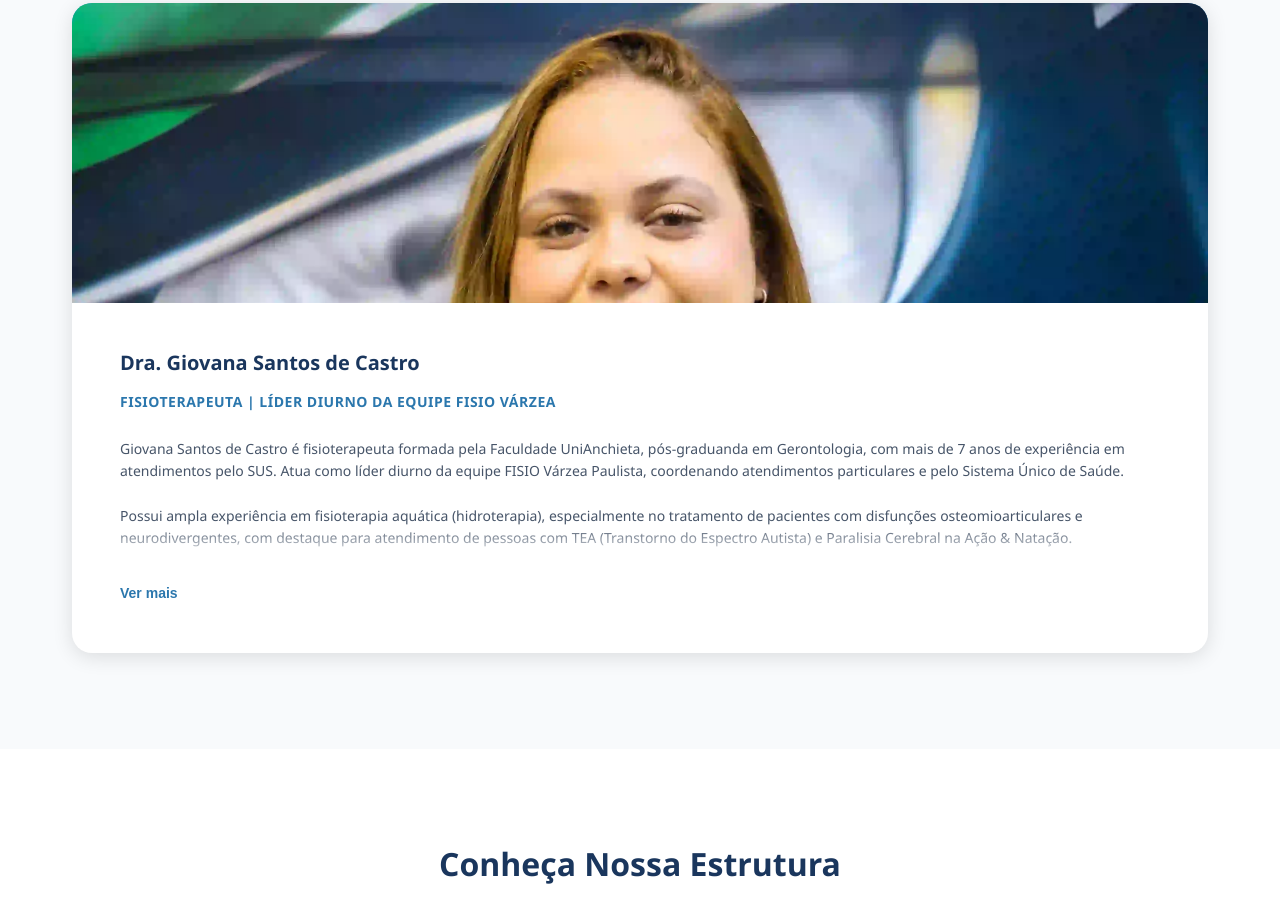
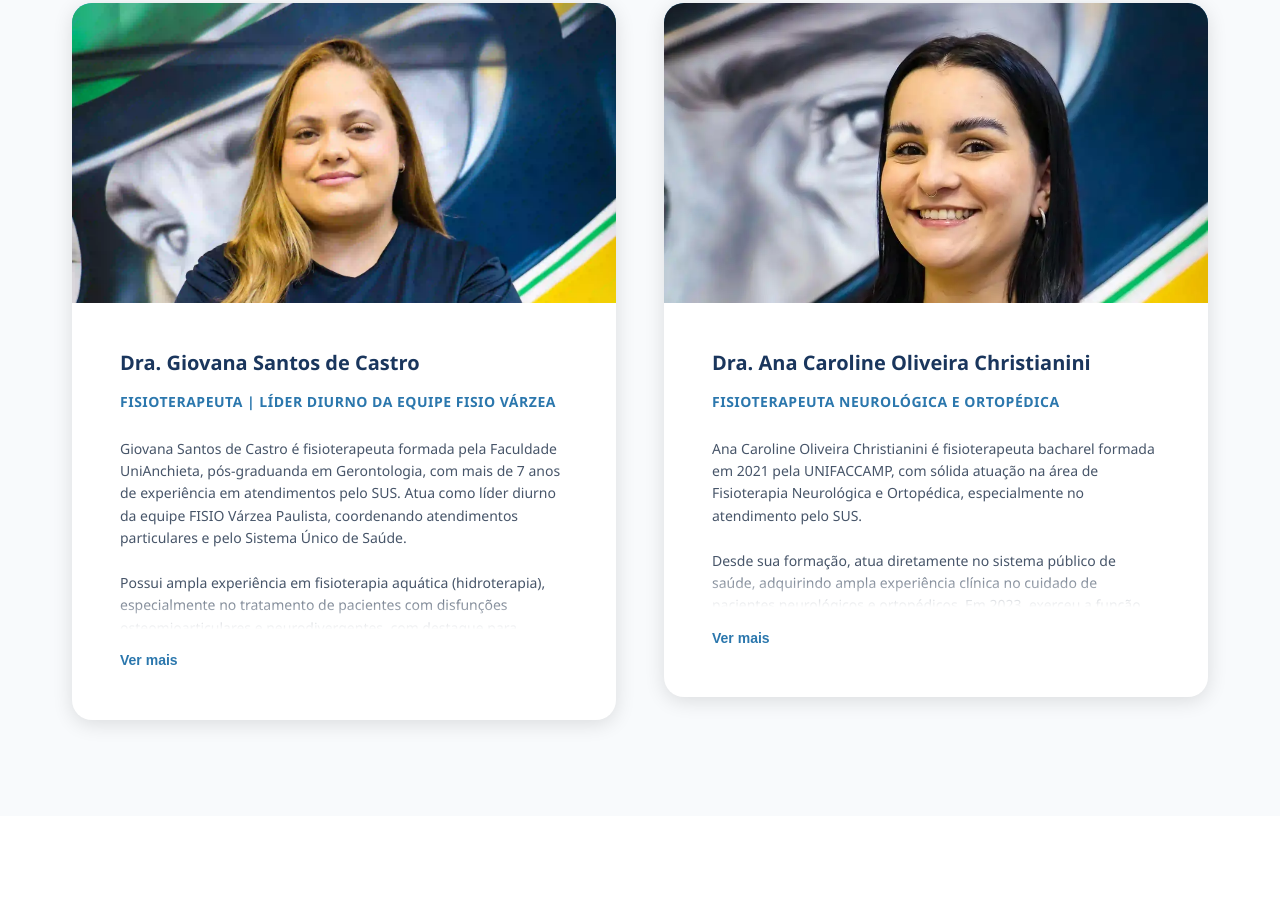
Before and after one commit to Lira-fs/fisio-clinica, a plain HTML site: page unidades/varzea.html in a window 1280 px wide. Shown: the part 7298-8195 px from the top of the page. Drawn offline with nearby package versions, Linux system fonts and the light colour scheme.

Commit message:
Adicionando nova fisio em Varzea (Ana Caroline)

```diff
--- a/unidades/varzea.html
+++ b/unidades/varzea.html
@@ -459,25 +459,41 @@
 
                 <!-- Comentado para alterações futuras -->
 
-                <!-- <div class="profissional-card fade-in">
+                <div class="profissional-card fade-in">
     <div class="profissional-image" style="height: 300px;">
-                        <img src="/imagens/fisioterapeutas/Varzea/lucca.webp" alt="Lucca Ferrari de Andrade" style="object-position: center 5%;">
+        <img src="/imagens/fisioterapeutas/Varzea/ana-caroline.webp" alt="Ana Caroline Oliveira Christianini" style="object-position: center 10%;">
     </div>
     <div class="profissional-info">
-                        <h3>Lucca Ferrari de Andrade</h3>
-                        <div class="especialidade">Fisioterapeuta Traumato-Ortopédico & Acupunturista | Líder vespertino da equipe FISIO Várzea</div>
-                        <p class="profissional-intro">Lucca Ferrari de Andrade é fisioterapeuta graduado pela UNIP Jundiaí, com pós-graduação em Traumato-Ortopedia e Esportiva (Inspirar) e Acupuntura Bioenergética (CIAMO). Possui extensão internacional em Acupuntura Bioenergética y Moxabustión realizada em Alicante, Espanha (CEMETC).</p><br>
+        <h3>Dra. Ana Caroline Oliveira Christianini</h3>
+        <div class="especialidade">
+            Fisioterapeuta Neurológica e Ortopédica
+        </div>
+
+        <p class="profissional-intro">
+            Ana Caroline Oliveira Christianini é fisioterapeuta bacharel formada em 2021 pela UNIFACCAMP, com sólida atuação na área de Fisioterapia Neurológica e Ortopédica, especialmente no atendimento pelo SUS.
+        </p>
+        <br>
 
         <div class="profissional-desc">
-                            <p>Com 7 anos de atuação como terapeuta na área da saúde, é um dos fisioterapeutas responsáveis nos eventos esportivos da LiaK e possui experiência em Análise Ergonômica e Ginástica Laboral pela Ergotríade e Quality Life. Atuou com equipe interdisciplinar na Clínica Santhé em Vinhedo-SP e atualmente é líder vespertino da equipe FISIO Várzea Paulista, coordenando atendimentos particulares e pelo SUS.</p><br>
+            <p>
+                Desde sua formação, atua diretamente no sistema público de saúde, adquirindo ampla experiência clínica no cuidado de pacientes neurológicos e ortopédicos. Em 2023, exerceu a função de Coordenadora do Complexo de Fisioterapia do SUS de Campo Limpo Paulista, sendo responsável pela organização dos atendimentos, gestão de equipe e acompanhamento dos protocolos terapêuticos.
+            </p>
+            <br>
 
-                            <p>Professor da empresa L.F Cursos, Lucca compartilha seu conhecimento com outros profissionais da área. Possui formação ampla e diversificada em Terapias Manuais, Recovery Esportivo, Fisioterapia Manipulativa, DTM, distúrbios cervicocraniomandibulares, Pilates Completo, Podoposturologia, Análise Ergonômica, Follow Up do bebê de risco, auriculoterapia e Bandagem Funcional.</p><br>
+            <p>
+                Possui formação complementar em Pilates, Técnicas de Bandagem e Terapias Manuais, recursos que integra de forma estratégica aos seus atendimentos, promovendo reabilitação funcional, alívio da dor e melhora da qualidade de vida dos pacientes.
+            </p>
+            <br>
 
-                            <p>Profissional multidisciplinar e constantemente atualizado, Lucca une conhecimento técnico, experiência internacional e abordagens integrativas para oferecer um cuidado completo e diferenciado aos seus pacientes.</p>
+            <p>
+                Com perfil técnico, responsável e comprometido com a saúde pública, Ana Caroline une conhecimento clínico, experiência em gestão e atuação humanizada, contribuindo para a excelência dos atendimentos prestados na unidade FISIO Várzea.
+            </p>
         </div>
+
         <button class="profissional-toggle" aria-expanded="false">Ver mais</button>
     </div>
-                </div> -->
+</div>
+
             </div>
         </div>
     </section>
```
Also changed, not shown: index.html (+4 -4 lines), imagens/fisioterapeutas/Varzea/ana-caroline.webp (added), imagens/fisioterapeutas/Varzea/lucca.webp (deleted). Lines whose indentation alone changed are shown as unchanged.
